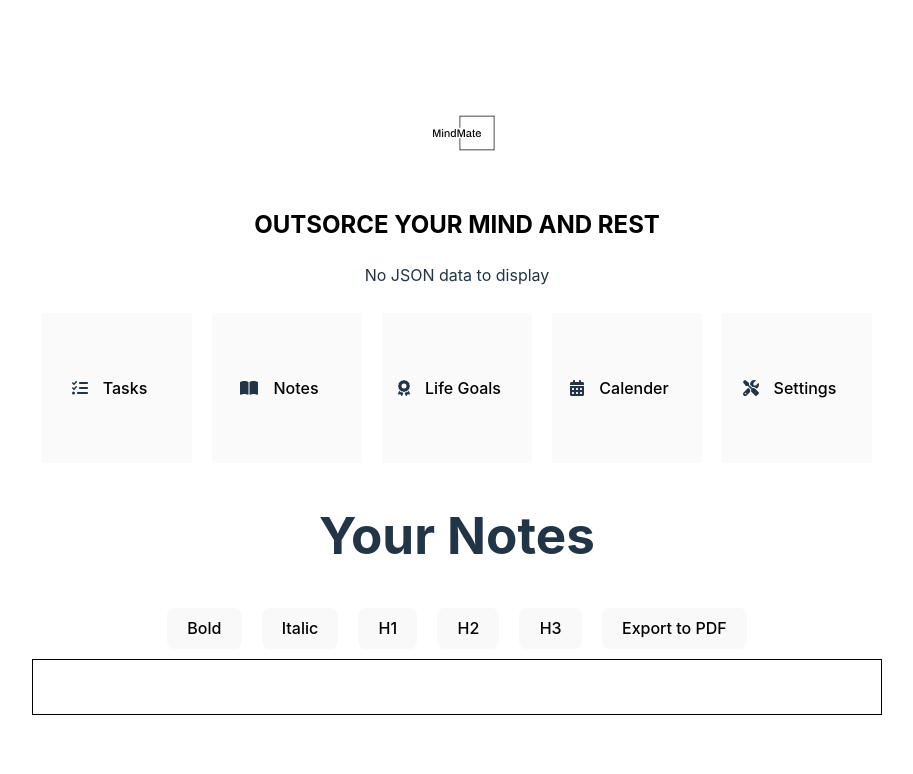
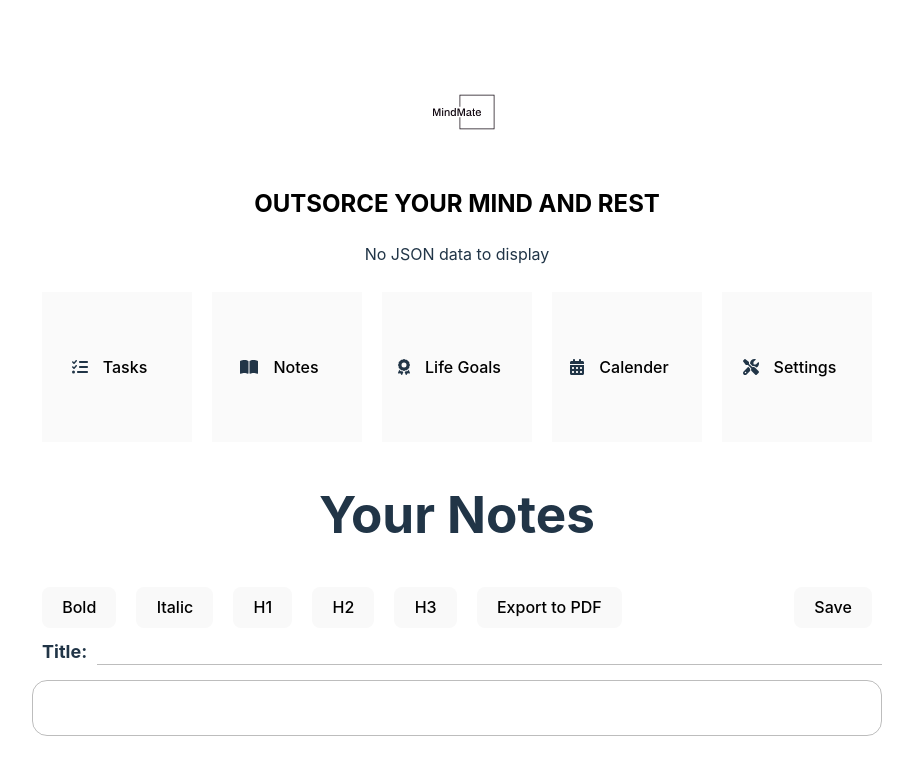
Before and after one commit to Paulalbo/MindMate, a React (Vite) app: page /notes in a window 1280 px wide. Shown: the top 774 px of the page, without its empty margins (183-1096 px from the left). Built offline with nearby package versions, Linux system fonts and the light colour scheme.

Commit message:
Minor Button style and title update

```diff
--- a/src/component/Editor/Editor.tsx
+++ b/src/component/Editor/Editor.tsx
@@ -50,7 +50,7 @@ function WysiwygEditor() {
   // Export to PDF
 
   return (
-    <div className="Editor">
+    <div className="editor">
       <div className="style-controls">
         <button className="button" onClick={toggleBold}>
           Bold
@@ -68,6 +68,13 @@ function WysiwygEditor() {
           H3
         </button>
         <button className="button">Export to PDF</button>
+        <button className="button" style={{ marginLeft: "auto" }}>
+          Save
+        </button>
+      </div>
+      <div className="editor__title">
+        <label>Title:</label>
+        <input id="title" type="input"></input>
       </div>
       <Editor
         editorState={editorState}
--- a/src/component/Editor/style.css
+++ b/src/component/Editor/style.css
@@ -1,5 +1,31 @@
 .DraftEditor-root {
-  border: 1px solid black;
+  border: 1px solid #00000042;
+  border-radius: 15px;
   padding: 15px;
+  margin-top: 15px;
+}
+
+.editor__title {
+  display: -webkit-box;
+  display: -ms-flexbox;
+  display: flex;
+}
+
+.editor__title label {
+  font-size: 18px;
+  font-weight: 700;
+  padding: 0 10px;
+}
+
+.editor__title #title {
+  border: unset;
+  border-bottom: 1px solid #00000042;
+  width: 100%;
+}
+
+.style-controls {
+  display: -webkit-box;
+  display: -ms-flexbox;
+  display: flex;
 }
 /*# sourceMappingURL=style.css.map */
--- a/src/component/Editor/style.sass
+++ b/src/component/Editor/style.sass
@@ -1,3 +1,19 @@
 .DraftEditor-root
-    border: 1px solid black
+    border: 1px solid #00000042
+    border-radius: 15px
     padding: 15px
+    margin-top: 15px
+
+.editor
+    &__title
+        display: flex
+        label
+            font-size: 18px
+            font-weight: 700
+            padding: 0 10px
+        #title
+            border: unset
+            border-bottom: 1px solid #00000042
+            width: 100%
+.style-controls
+    display: flex
```
Also changed, not shown: 1 other file (tests, documents, lock files or other folders).
